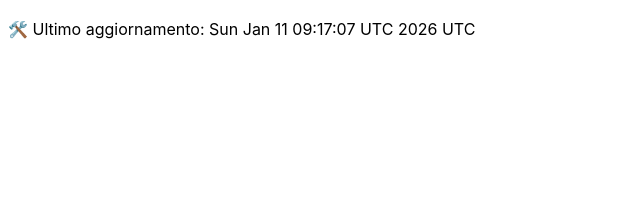
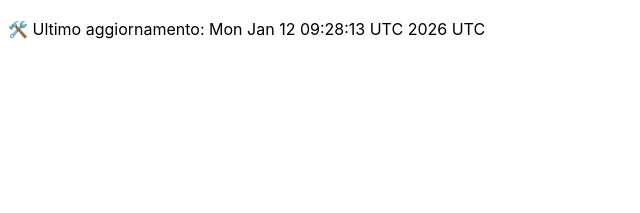
Before and after one commit to DanteTrb/DanteTrb.github.io, a Jekyll site: the page built from badges.md, in a window 1280 px wide. Shown: the top 213 px of the page, without its empty margins (0-640 px from the left). Built offline with Jekyll 4.4.1, drawn with Linux system fonts in a browser that asks for light colours; our own code applies the rules of GitHub Pages for plain Markdown files.

Commit message:
🛠️ Aggiornamento automatico badge

```diff
--- a/badges.md
+++ b/badges.md
@@ -1 +1 @@
-🛠️ Ultimo aggiornamento: Sun Jan 11 09:17:07 UTC 2026 UTC
+🛠️ Ultimo aggiornamento: Mon Jan 12 09:28:13 UTC 2026 UTC
```
